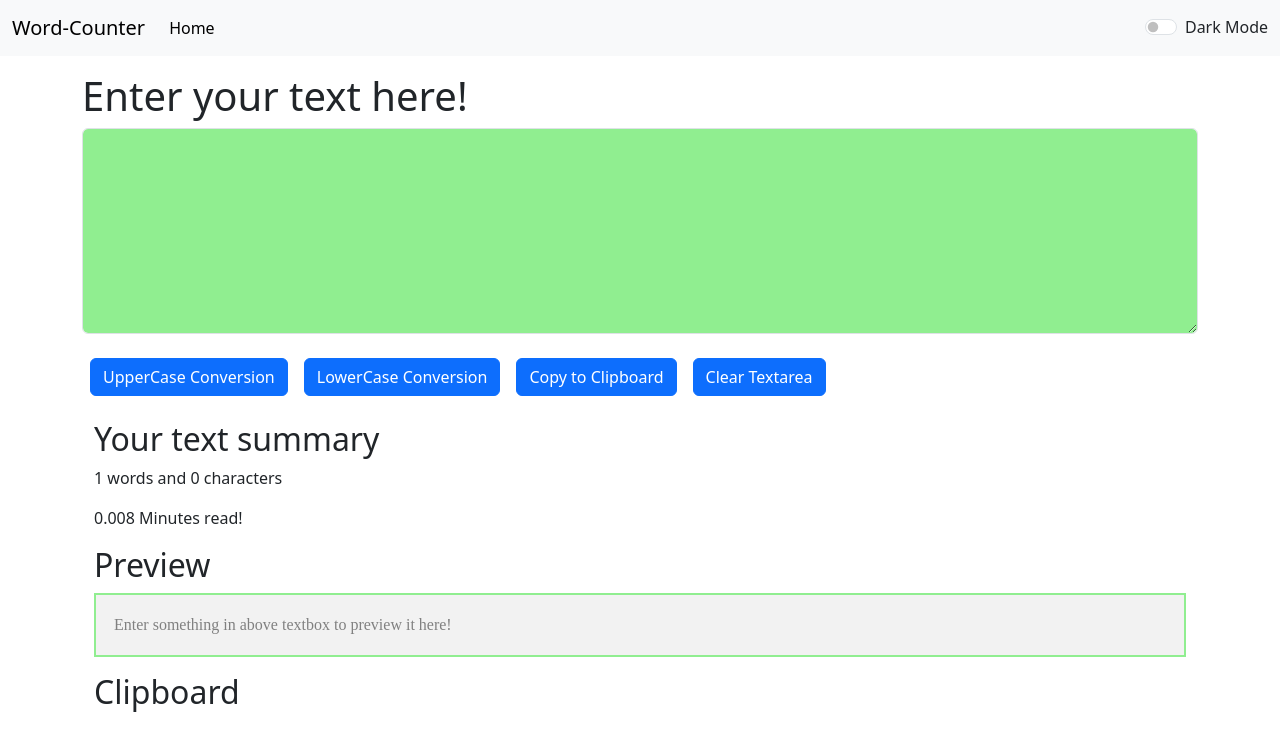
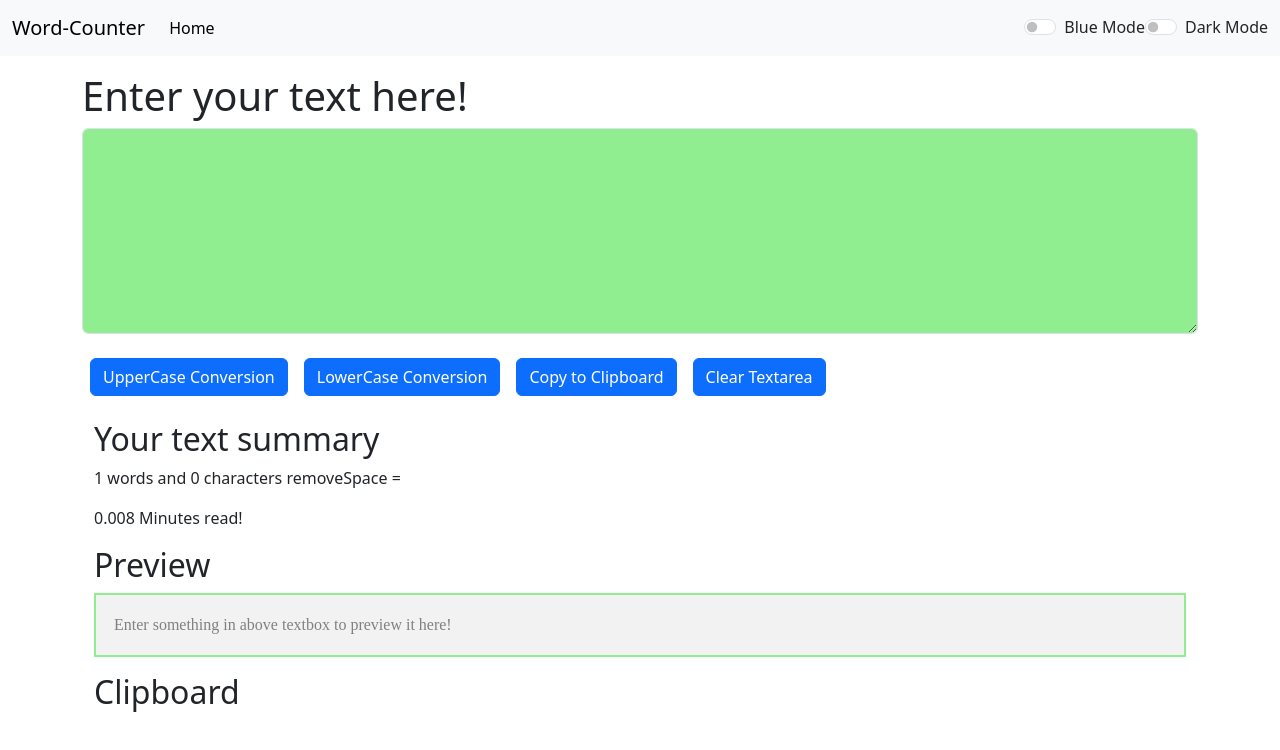
Before and after one commit to sourcebykhalid/Textutils, a React (Create React App) app: page / in a window 1280 px wide. Shown: the top 750 px of the page. Built offline with nearby package versions, Linux system fonts and the light colour scheme.

Commit message:
Modified  the app with extra switch button of blue and lightgreen background color

```diff
--- a/src/App.js
+++ b/src/App.js
@@ -15,25 +15,47 @@ function App() {
       setAlert(null);
     }, 1700);
   };
+
+  const toggleMode2 = () => {
+    if (mode === "blue") {
+      setMode("lightgreen");
+      document.body.style.backgroundColor = "lightgreen";
+      document.body.style.color = "#000";
+      document.body.style.transition = ".92s";
+      showAlert("Green Mode enabled", "success");
+    } else {
+      setMode("blue");
+      document.body.style.backgroundColor = "blue";
+      document.body.style.color = "#000";
+      document.body.style.transition = "1.8s";
+      showAlert("Blue Mode enabled", "success");
+    }
+  };
+
   const toggleMode = () => {
-    if (mode === "light") {
+    if (mode === "dark") {
+      setMode("light");
+      document.body.style.backgroundColor = "#f5f5f4";
+      document.body.style.color = "#000";
+      document.body.style.transition = "1.92s";
+      showAlert("Dark Mode enabled", "success");
+    } else {
       setMode("dark");
       document.body.style.backgroundColor = "#2a2b2a";
       document.body.style.color = "#fff";
-      document.body.style.transition = ".92s";
-      showAlert("Dark Mode enabled", "success");
-    } else {
-      setMode("light");
-      document.body.style.backgroundColor = "#f5f5f4";
-      document.body.style.color = "#000";
-      document.body.style.transition = "1.8s";
+      document.body.style.transition = "1.8s ";
       showAlert("Light Mode enabled", "success");
     }
   };
 
   return (
     <>
-      <Navbar title="Word-Counter" mode={mode} toggleMode={toggleMode} />
+      <Navbar
+        title="Word-Counter"
+        mode={mode}
+        toggleMode={toggleMode}
+        toggleMode2={toggleMode2}
+      />
       <Alert alert={alert} />
       <div className="container my-3" mode={mode} toggleMode={toggleMode}>
         <TextForm heading="Enter your text here!" showAlert={showAlert} />
--- a/src/Components/Alert.js
+++ b/src/Components/Alert.js
@@ -7,7 +7,7 @@ function Alert(props) {
   };
   return (
     props.alert && (
-      <div>
+      <>
         <div
           className={`alert alert-${props.alert.type} alert-dismissible fade show`}
           role="alert"
@@ -15,7 +15,7 @@ function Alert(props) {
           <strong>{capitalize(props.alert.type)}: </strong>
           {props.alert.msg}
         </div>
-      </div>
+      </>
     )
   );
 }
--- a/src/Components/Navbar.js
+++ b/src/Components/Navbar.js
@@ -38,6 +38,21 @@ export default function Navbar(props) {
               className="form-check-input"
               type="checkbox"
               role="switch"
+              onClick={props.toggleMode2}
+              id="flexSwitchCheckDefault"
+            />
+            <label
+              className="form-check-label text-gray"
+              htmlFor="flexSwitchCheckDefault"
+            >
+              Blue Mode
+            </label>
+          </div>
+          <div className="form-check form-switch">
+            <input
+              className="form-check-input"
+              type="checkbox"
+              role="switch"
               onClick={props.toggleMode}
               id="flexSwitchCheckDefault"
             />
--- a/src/Components/TextForm.js
+++ b/src/Components/TextForm.js
@@ -39,6 +39,14 @@ export default function TextForm(props) {
       console.error("Clipboard writeText error:", error);
     }
   };
+  function removeSpace(text) {
+    const removedSpace = text.replace(/\s/g, " ");
+
+    // Get the length of the modified string
+    const lengthRemovedSpace = removedSpace.length;
+
+    return lengthRemovedSpace;
+  }
 
   const reset = (e) => {
     e.preventDefault();
@@ -83,6 +91,7 @@ export default function TextForm(props) {
         <h2>Your text summary</h2>
         <p>
           {text.split(" ").length} words and {text.length} characters
+          removeSpace = {removeSpace}
         </p>
         <p>{0.008 * text.split(" ").length} Minutes read!</p>
         <h2>Preview</h2>
```
